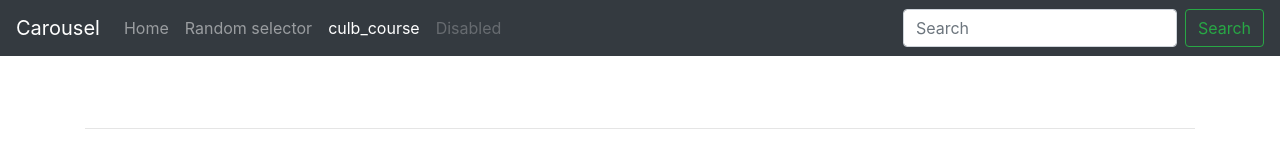
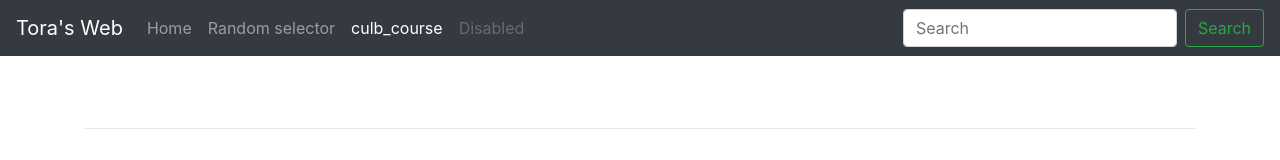
Before and after one commit to Tora-hsu/YAYAYA, a plain HTML site: page culb_course.html in a window 1280 px wide. Shown: the top 160 px of the page. Drawn offline with nearby package versions, Linux system fonts and the light colour scheme.

Commit message:
modify to js update3

```diff
--- a/culb_course.html
+++ b/culb_course.html
@@ -22,7 +22,7 @@
 
     <header>
       <nav class="navbar navbar-expand-md navbar-dark fixed-top bg-dark">
-        <a class="navbar-brand" href="#">Carousel</a>
+        <a class="navbar-brand" href="#">Tora's Web</a>
         <button class="navbar-toggler" type="button" data-toggle="collapse" data-target="#navbarCollapse" aria-controls="navbarCollapse" aria-expanded="false" aria-label="Toggle navigation">
           <span class="navbar-toggler-icon"></span>
         </button>
```
